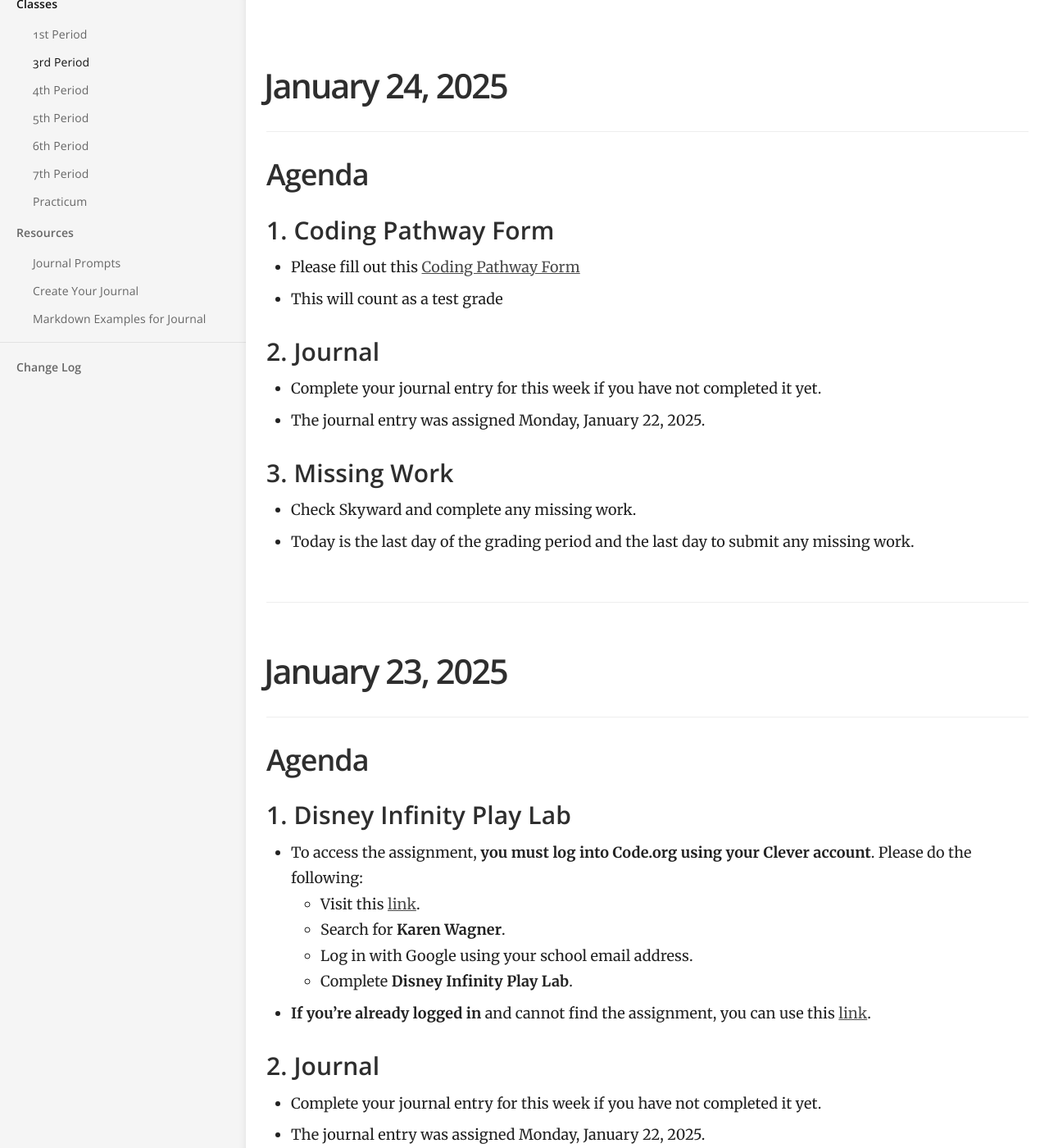
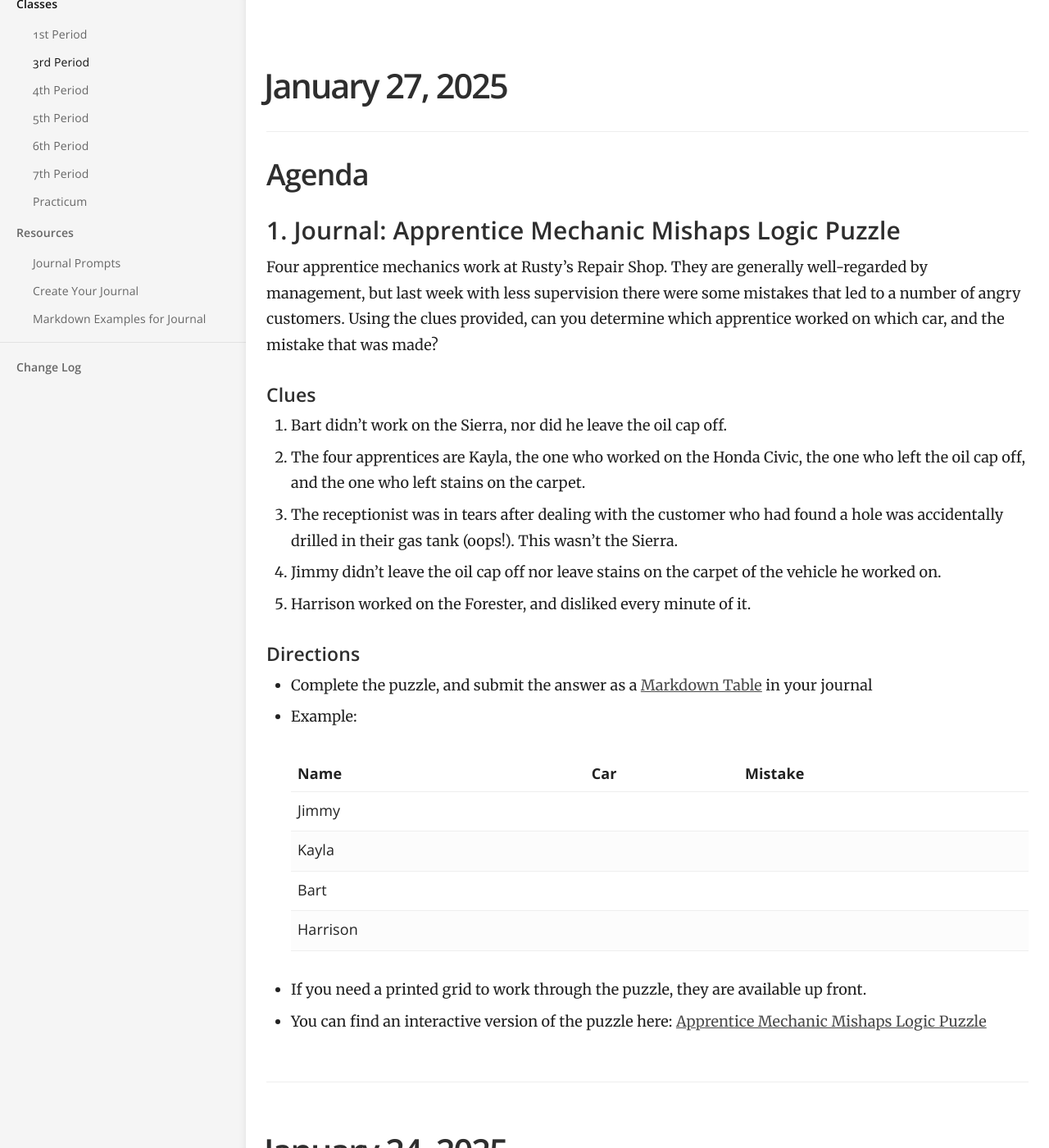
Before and after one commit to mswhitby/classroom, a Jekyll site: the page built from _docs/classes/3rd.md, in a window 1280 px wide and 1400 px high, scrolled down 195 px. Shown: the whole window at 82% size. Built offline with Jekyll 4.4.1, drawn with Linux system fonts in a browser that asks for light colours.

Commit message:
Updated lessons

```diff
--- a/_docs/classes/3rd.md
+++ b/_docs/classes/3rd.md
@@ -4,6 +4,38 @@ subtitle: Fundamentals of Computer Science
 category: Classes
 order: 2
 ---
+
+# January 27, 2025
+
+## Agenda
+
+### 1. Journal: Apprentice Mechanic Mishaps Logic Puzzle
+
+Four apprentice mechanics work at Rusty's Repair Shop. They are generally well-regarded by management, but last week with less supervision there were some mistakes that led to a number of angry customers. Using the clues provided, can you determine which apprentice worked on which car, and the mistake that was made?
+
+#### Clues
+
+1. Bart didn't work on the Sierra, nor did he leave the oil cap off.
+2. The four apprentices are Kayla, the one who worked on the Honda Civic, the one who left the oil cap off, and the one who left stains on the carpet.
+3. The receptionist was in tears after dealing with the customer who had found a hole was accidentally drilled in their gas tank (oops!). This wasn't the Sierra.
+4. Jimmy didn't leave the oil cap off nor leave stains on the carpet of the vehicle he worked on.
+5. Harrison worked on the Forester, and disliked every minute of it.
+
+#### Directions
+- Complete the puzzle, and submit the answer as a [Markdown Table](https://www.markdownguide.org/extended-syntax/#tables) in your journal
+- Example:
+
+    | Name     | Car | Mistake |
+    | :------- | :-- | :------ |
+    | Jimmy    |     |         |
+    | Kayla    |     |         |
+    | Bart     |     |         |
+    | Harrison |     |         |
+
+- If you need a printed grid to work through the puzzle, they are available  up front.
+- You can find an interactive version of the puzzle here: [Apprentice Mechanic Mishaps Logic Puzzle](https://daydreampuzzles.com/logic-puzzles/apprentice-mechanic-mishaps/)
+
+----
 
 # January 24, 2025
 
```
Also changed, not shown: _docs/classes/1st.md (+1 -0 lines).
